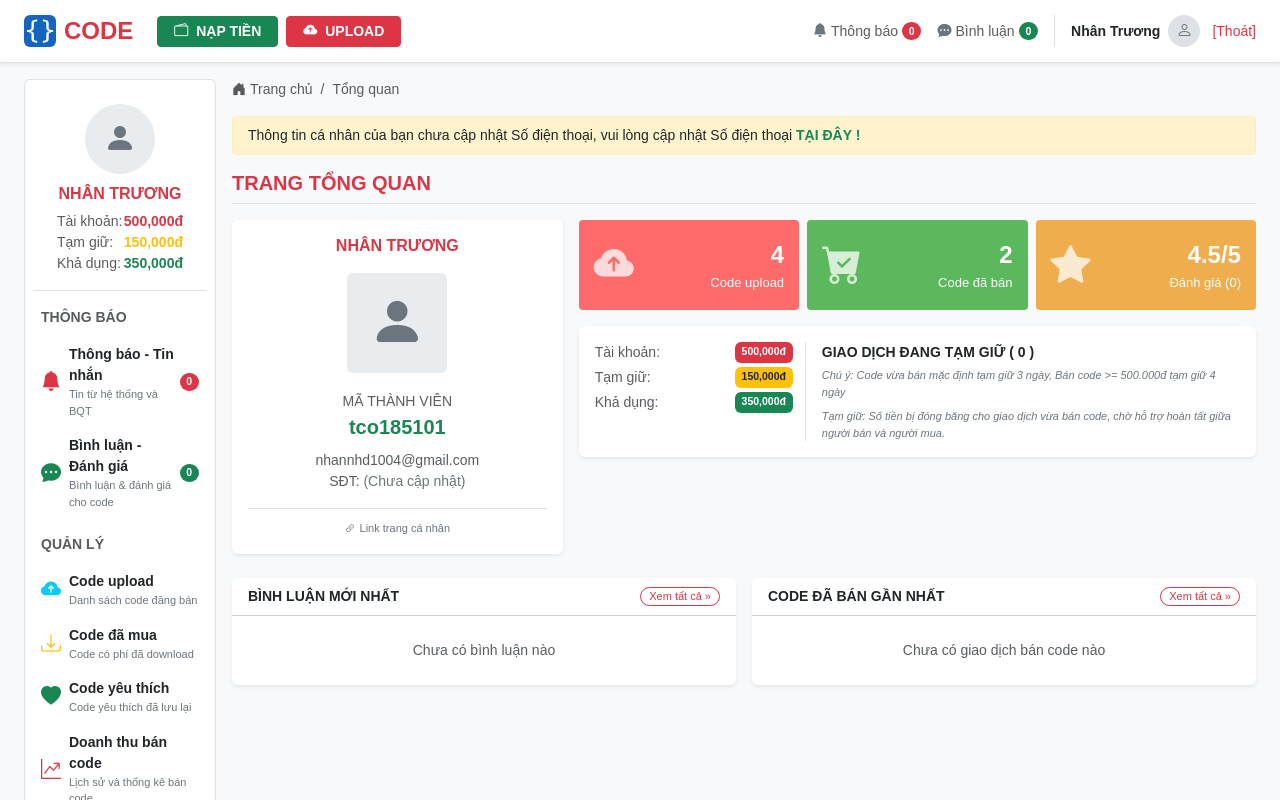
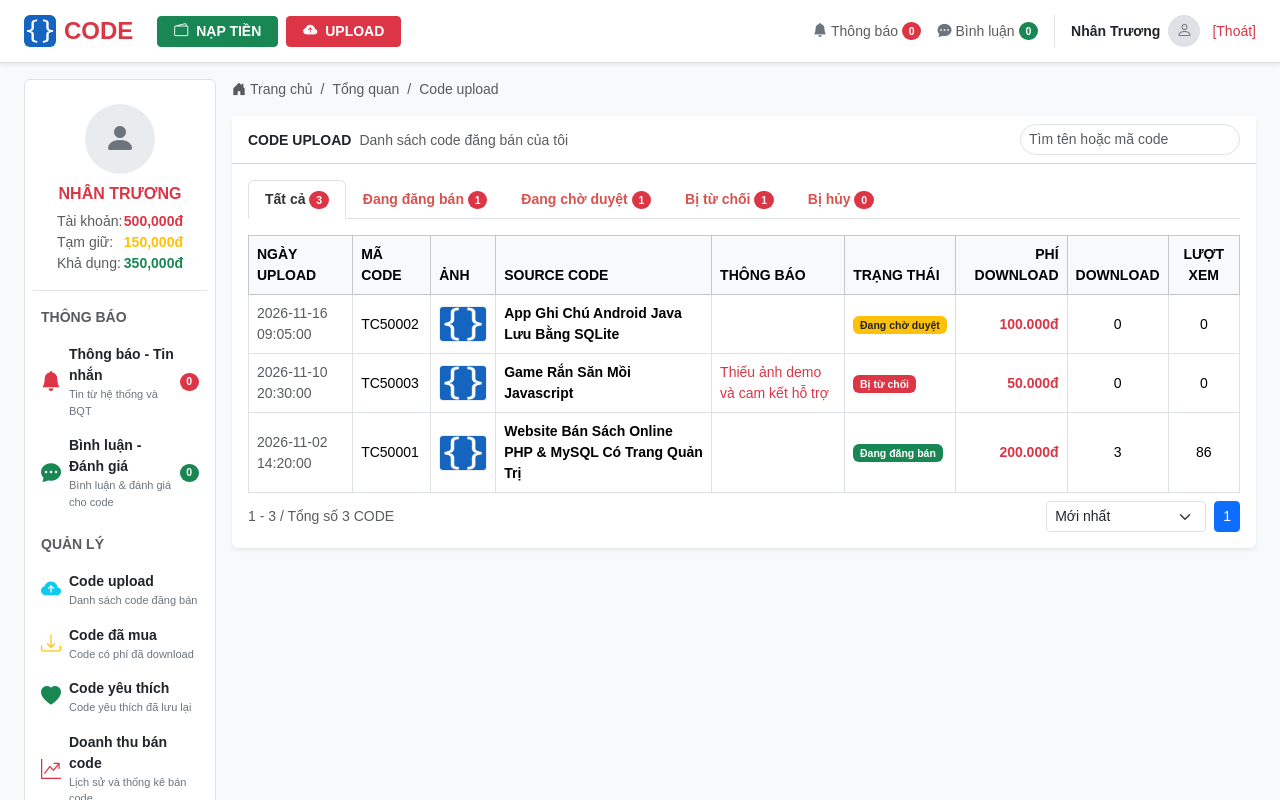
Before and after one commit to FE-SOURCE-CODE/TMDT-SOURCE-CODE-FE, a React (Vite) app: page /dashboard/code-upload in a window 1280 px wide. Before the commit this address led to /dashboard. Shown: the top 800 px of the page. Built offline with nearby package versions, Linux system fonts and the light colour scheme.

Commit message:
dung bang quan ly code upload phan trang tim kiem

```diff
--- a/public/data/seller_codes.json
+++ b/public/data/seller_codes.json
@@ -21,7 +21,8 @@
       "huongDanCaiDat": ["Import file sach.sql vào phpMyAdmin", "Sửa thông tin kết nối trong config.php", "Chạy bằng XAMPP"],
       "ngayDang": "2026-11-02 14:20:00",
       "luotTai": 3,
-      "trangThai": "Đang hiển thị bán",
+      "luotXem": 86,
+      "trangThai": "Đang đăng bán",
       "lyDoTuChoi": ""
     },
     {
@@ -45,6 +46,7 @@
       "huongDanCaiDat": ["Mở project bằng Android Studio", "Chạy trên máy ảo Android 10 trở lên"],
       "ngayDang": "2026-11-16 09:05:00",
       "luotTai": 0,
+      "luotXem": 0,
       "trangThai": "Đang chờ duyệt",
       "lyDoTuChoi": ""
     },
@@ -69,6 +71,7 @@
       "huongDanCaiDat": ["Mở file index.html bằng trình duyệt"],
       "ngayDang": "2026-11-10 20:30:00",
       "luotTai": 0,
+      "luotXem": 0,
       "trangThai": "Bị từ chối",
       "lyDoTuChoi": "Thiếu ảnh demo và cam kết hỗ trợ"
     }
--- a/src/App.tsx
+++ b/src/App.tsx
@@ -7,6 +7,7 @@ import PurchasedCodesPage from './pages/purchased/PurchasedCodesPage';
 import DepositQrModal from './components/DepositQrModal';
 import ProductDetailPage from './pages/product/ProductDetailPage';
 import UploadCodePage from './pages/seller/UploadCodePage';
+import MyUploadsPage from './pages/seller/MyUploadsPage';
 
 function App() {
   const [showDepositModal, setShowDepositModal] = useState(false);
@@ -73,6 +74,7 @@ function App() {
               <Route path="/code/:maCode" element={<ProductDetailPage />} />
               <Route path="/detail/:maCode" element={<ProductDetailPage />} />
               <Route path="/dashboard/dang-ban" element={<UploadCodePage />} />
+              <Route path="/dashboard/code-upload" element={<MyUploadsPage />} />
               <Route path="*" element={<Navigate to="/dashboard" replace />} />
             </Routes>
           </div>
--- a/src/assets/style.scss
+++ b/src/assets/style.scss
@@ -280,3 +280,31 @@ body{
     padding: 8px 10px;
   }
 }
+
+.my-uploads{
+  .o-tim-kiem{
+    width: 220px;
+    border-radius: 20px;
+  }
+
+  .o-sap-xep{
+    width: 160px;
+  }
+
+  .nav-tabs .nav-link{
+    color: $primary-color;
+    font-weight: bold;
+  }
+
+  .nav-tabs .nav-link.active{
+    color: #333;
+  }
+
+  .anh-nho{
+    width: 48px;
+    height: 36px;
+    object-fit: cover;
+    border: 1px solid $border-color;
+    border-radius: 4px;
+  }
+}
--- a/src/components/DashboardSidebar.tsx
+++ b/src/components/DashboardSidebar.tsx
@@ -66,7 +66,7 @@ function DashboardSidebar() {
           Quản lý
         </div>
         <div className="list-group list-group-flush small">
-          <Link to="/dashboard" className="list-group-item list-group-item-action d-flex align-items-center border-0 px-2 py-2">
+          <Link to="/dashboard/code-upload" className="list-group-item list-group-item-action d-flex align-items-center border-0 px-2 py-2">
             <i className="bi bi-cloud-arrow-up-fill text-info me-2 fs-5"></i>
             <div>
               <div className="fw-semibold">Code upload</div>
--- /dev/null
+++ b/src/pages/seller/MyUploadsPage.tsx
@@ -0,0 +1,210 @@
+import { useState } from 'react';
+import { Link } from 'react-router-dom';
+import { useSelector } from 'react-redux';
+import { RootState } from '../../store/store';
+
+function MyUploadsPage() {
+  const danhSachUpload = useSelector((state: RootState) => state.seller.danhSachUpload);
+
+  const [tabDangChon, setTabDangChon] = useState('Tất cả');
+  const [tuKhoa, setTuKhoa] = useState('');
+  const [sapXep, setSapXep] = useState('moiNhat');
+  const [trangHienTai, setTrangHienTai] = useState(1);
+  const soDongMoiTrang = 5;
+
+  const cacTab = ['Tất cả', 'Đang đăng bán', 'Đang chờ duyệt', 'Bị từ chối', 'Bị hủy'];
+
+  // đếm số code của từng tab để hiện lên nút tab
+  const demTheoTab = (tab) => {
+    if (tab === 'Tất cả') {
+      return danhSachUpload.length;
+    }
+    return danhSachUpload.filter((code) => code.trangThai === tab).length;
+  };
+
+  // lọc theo tab trước rồi mới lọc theo từ khóa
+  const tuKhoaTim = tuKhoa.trim().toLowerCase();
+  const danhSachLoc = danhSachUpload.filter((code) => {
+    if (tabDangChon !== 'Tất cả' && code.trangThai !== tabDangChon) {
+      return false;
+    }
+    const khopTen = code.tenCode.toLowerCase().includes(tuKhoaTim);
+    const khopMa = code.maCode.toLowerCase().includes(tuKhoaTim);
+    return khopTen || khopMa;
+  });
+
+  // sort làm thay đổi mảng nên chép ra mảng mới trước
+  const danhSachSapXep = [...danhSachLoc].sort((a, b) => {
+    if (sapXep === 'cuNhat') {
+      return a.ngayDang.localeCompare(b.ngayDang);
+    }
+    if (sapXep === 'phiCao') {
+      return b.phiTai - a.phiTai;
+    }
+    if (sapXep === 'phiThap') {
+      return a.phiTai - b.phiTai;
+    }
+    return b.ngayDang.localeCompare(a.ngayDang);
+  });
+
+  let tongSoTrang = Math.ceil(danhSachSapXep.length / soDongMoiTrang);
+  if (tongSoTrang < 1) {
+    tongSoTrang = 1;
+  }
+  // khi lọc làm số trang ít đi thì quay về trang 1
+  const trang = trangHienTai > tongSoTrang ? 1 : trangHienTai;
+  const viTriDau = (trang - 1) * soDongMoiTrang;
+  const danhSachTrang = danhSachSapXep.slice(viTriDau, viTriDau + soDongMoiTrang);
+
+  const cacSoTrang = [];
+  for (let i = 1; i <= tongSoTrang; i++) {
+    cacSoTrang.push(i);
+  }
+
+  const mauTrangThai = (trangThai) => {
+    if (trangThai === 'Đang đăng bán') {
+      return 'badge bg-success';
+    }
+    if (trangThai === 'Đang chờ duyệt') {
+      return 'badge bg-warning text-dark';
+    }
+    return 'badge bg-danger';
+  };
+
+  return (
+    <div className="my-uploads">
+      <nav className="mb-3 small">
+        <ol className="breadcrumb mb-0">
+          <li className="breadcrumb-item">
+            <Link to="/" className="text-decoration-none text-muted">
+              <i className="bi bi-house-door-fill me-1"></i>Trang chủ
+            </Link>
+          </li>
+          <li className="breadcrumb-item">
+            <Link to="/dashboard" className="text-decoration-none text-muted">
+              Tổng quan
+            </Link>
+          </li>
+          <li className="breadcrumb-item active">Code upload</li>
+        </ol>
+      </nav>
+
+      <div className="card shadow-sm border-0">
+        <div className="card-header bg-white d-flex justify-content-between align-items-center py-2">
+          <div>
+            <span className="fw-bold small text-uppercase">Code upload</span>
+            <span className="text-muted small ms-2">Danh sách code đăng bán của tôi</span>
+          </div>
+          <input
+            type="text"
+            className="form-control form-control-sm o-tim-kiem"
+            placeholder="Tìm tên hoặc mã code"
+            value={tuKhoa}
+            onChange={(e) => {
+              setTuKhoa(e.target.value);
+              setTrangHienTai(1);
+            }}
+          />
+        </div>
+
+        <div className="card-body">
+          <ul className="nav nav-tabs small mb-3">
+            {cacTab.map((tab) => (
+              <li className="nav-item" key={tab}>
+                <button
+                  type="button"
+                  className={tabDangChon === tab ? 'nav-link active' : 'nav-link'}
+                  onClick={() => {
+                    setTabDangChon(tab);
+                    setTrangHienTai(1);
+                  }}
+                >
+                  {tab} <span className="badge bg-danger rounded-pill">{demTheoTab(tab)}</span>
+                </button>
+              </li>
+            ))}
+          </ul>
+
+          <div className="table-responsive">
+            <table className="table table-bordered table-hover small align-middle mb-0">
+              <thead className="table-light text-uppercase">
+                <tr>
+                  <th>Ngày upload</th>
+                  <th>Mã code</th>
+                  <th>Ảnh</th>
+                  <th>Source code</th>
+                  <th>Thông báo</th>
+                  <th>Trạng thái</th>
+                  <th className="text-end">Phí download</th>
+                  <th className="text-center">Download</th>
+                  <th className="text-center">Lượt xem</th>
+                </tr>
+              </thead>
+              <tbody>
+                {danhSachTrang.map((code) => (
+                  <tr key={code.maCode}>
+                    <td className="text-muted">{code.ngayDang}</td>
+                    <td>{code.maCode}</td>
+                    <td>
+                      <img src={code.anh || '/favicon.png'} alt={code.tenCode} className="anh-nho" />
+                    </td>
+                    <td className="fw-bold">{code.tenCode}</td>
+                    <td className="text-danger">{code.lyDoTuChoi}</td>
+                    <td>
+                      <span className={mauTrangThai(code.trangThai)}>{code.trangThai}</span>
+                    </td>
+                    <td className="text-end fw-bold text-danger">
+                      {code.phiTai === 0 ? 'Miễn phí' : code.phiTai.toLocaleString('vi-VN') + 'đ'}
+                    </td>
+                    <td className="text-center">{code.luotTai || 0}</td>
+                    <td className="text-center">{code.luotXem || 0}</td>
+                  </tr>
+                ))}
+
+                {danhSachTrang.length === 0 && (
+                  <tr>
+                    <td colSpan={9} className="text-center text-muted py-4 small">
+                      Chưa có code nào
+                    </td>
+                  </tr>
+                )}
+              </tbody>
+            </table>
+          </div>
+
+          <div className="d-flex flex-wrap justify-content-between align-items-center gap-2 mt-2 small">
+            <div className="text-muted">
+              {danhSachSapXep.length === 0 ? 0 : viTriDau + 1} - {viTriDau + danhSachTrang.length} / Tổng số{' '}
+              {danhSachSapXep.length} CODE
+            </div>
+
+            <div className="d-flex align-items-center gap-2">
+              <select
+                className="form-select form-select-sm o-sap-xep"
+                value={sapXep}
+                onChange={(e) => setSapXep(e.target.value)}
+              >
+                <option value="moiNhat">Mới nhất</option>
+                <option value="cuNhat">Cũ nhất</option>
+                <option value="phiCao">Phí cao đến thấp</option>
+                <option value="phiThap">Phí thấp đến cao</option>
+              </select>
+
+              <ul className="pagination pagination-sm mb-0">
+                {cacSoTrang.map((so) => (
+                  <li key={so} className={so === trang ? 'page-item active' : 'page-item'}>
+                    <button type="button" className="page-link" onClick={() => setTrangHienTai(so)}>
+                      {so}
+                    </button>
+                  </li>
+                ))}
+              </ul>
+            </div>
+          </div>
+        </div>
+      </div>
+    </div>
+  );
+}
+
+export default MyUploadsPage;
--- a/src/store/slices/sellerSlice.ts
+++ b/src/store/slices/sellerSlice.ts
@@ -28,7 +28,8 @@ const initialState = {
       ],
       ngayDang: '2026-11-02 14:20:00',
       luotTai: 3,
-      trangThai: 'Đang hiển thị bán',
+      luotXem: 86,
+      trangThai: 'Đang đăng bán',
       lyDoTuChoi: '',
     },
     {
@@ -55,6 +56,7 @@ const initialState = {
       ],
       ngayDang: '2026-11-16 09:05:00',
       luotTai: 0,
+      luotXem: 0,
       trangThai: 'Đang chờ duyệt',
       lyDoTuChoi: '',
     },
@@ -79,6 +81,7 @@ const initialState = {
       huongDanCaiDat: ['Mở file index.html bằng trình duyệt'],
       ngayDang: '2026-11-10 20:30:00',
       luotTai: 0,
+      luotXem: 0,
       trangThai: 'Bị từ chối',
       lyDoTuChoi: 'Thiếu ảnh demo và cam kết hỗ trợ',
     },
@@ -92,7 +95,7 @@ const sellerSlice = createSlice({
   reducers: {
     // code mới luôn phải chờ duyệt, thêm lên đầu để bảng quản lý thấy ngay
     themCodeUpload: (state, action: PayloadAction<any>) => {
-      state.danhSachUpload.unshift({ ...action.payload, trangThai: 'Đang chờ duyệt', lyDoTuChoi: '' });
+      state.danhSachUpload.unshift({ ...action.payload, luotXem: 0, trangThai: 'Đang chờ duyệt', lyDoTuChoi: '' });
     },
   },
 });
```
